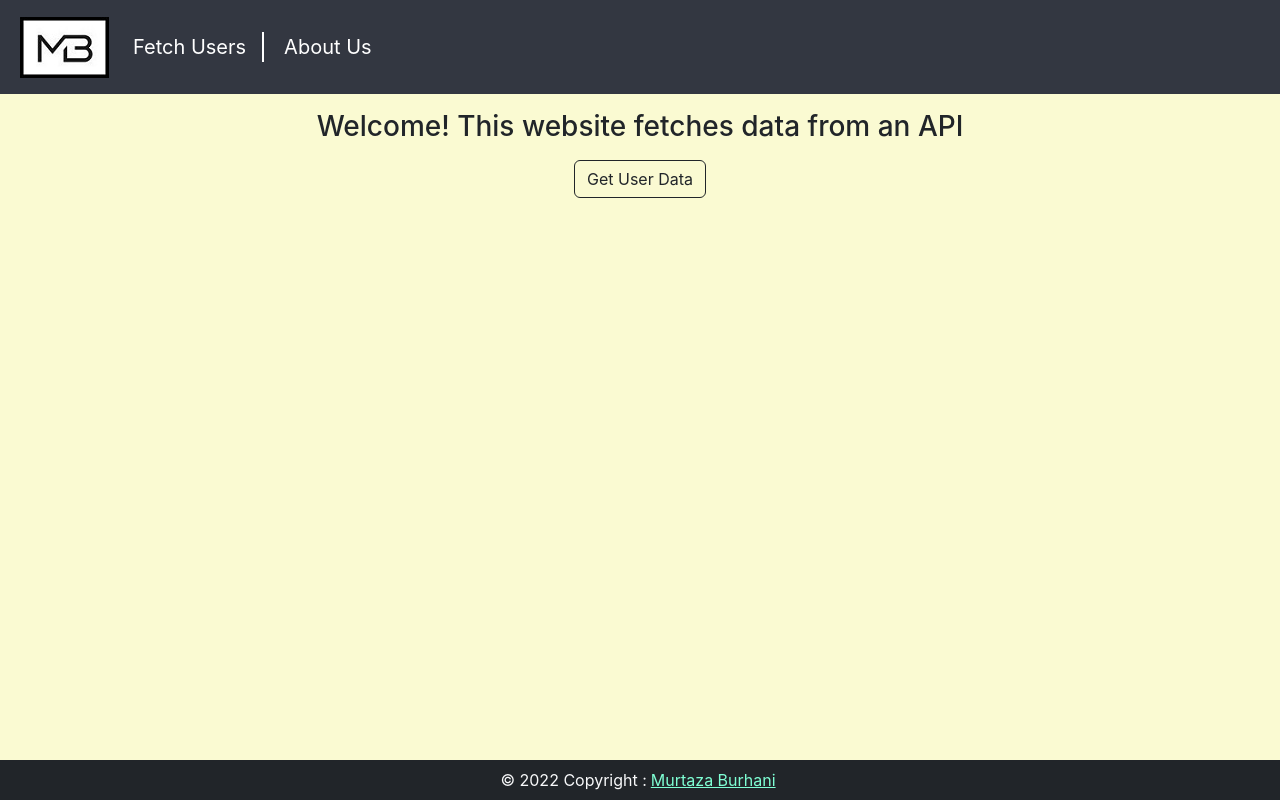
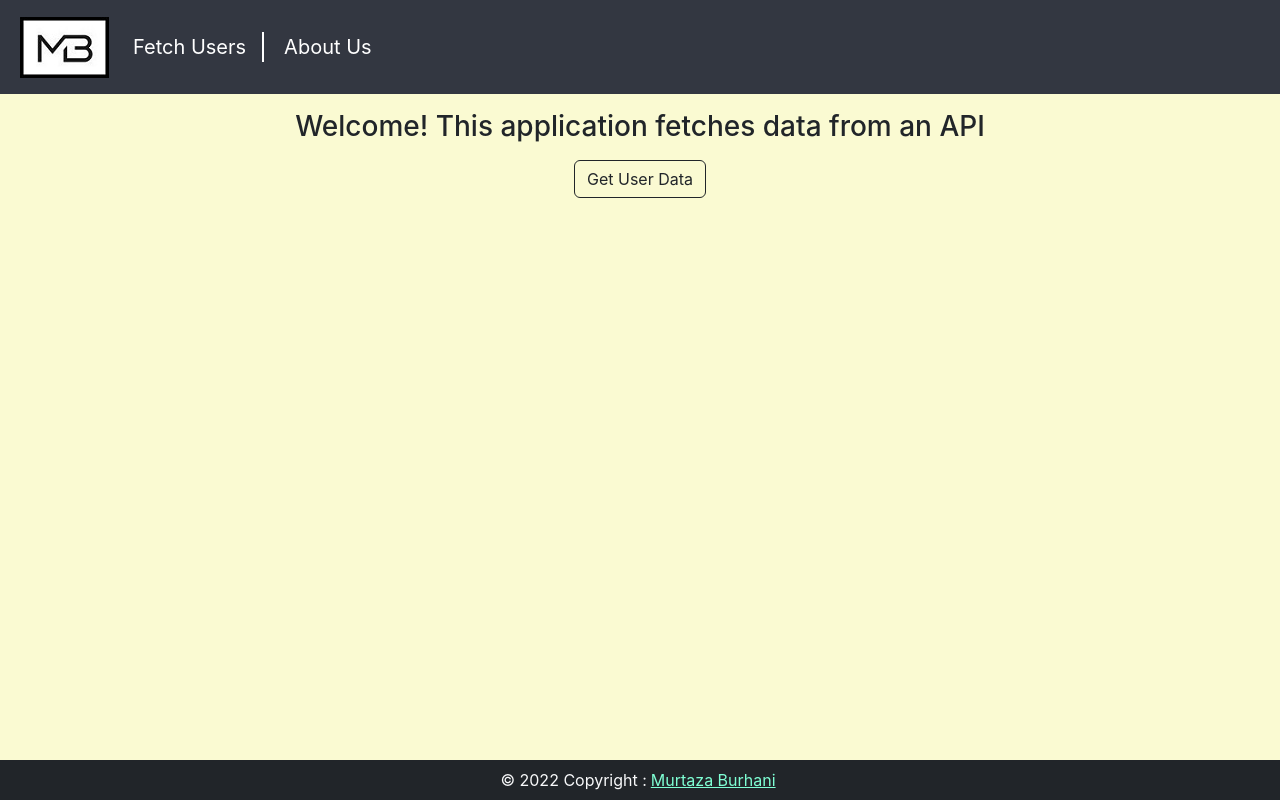
Before and after one commit to Murtaza7653/api-data-fetch-application, a React (Create React App) app: page / in a window 1280 px wide. Built offline with nearby package versions, Linux system fonts and the light colour scheme.

Commit message:
final edit

```diff
--- a/src/Components/Users.js
+++ b/src/Components/Users.js
@@ -36,7 +36,7 @@ export default class Users extends Component {
         return (
             <div className='container my-3'>
                 <div className="text-center">
-                <h3>Welcome! This website fetches data from an API</h3>
+                <h3>Welcome! This application fetches data from an API</h3>
                 <button className="btn btn-outline-dark my-2" type="submit" onClick={this.loadUsers} >{!(this.state.display) ? "Get User Data" : "Refresh" }</button>
                 </div>
                 {this.state.loading && <Loader />}
```
